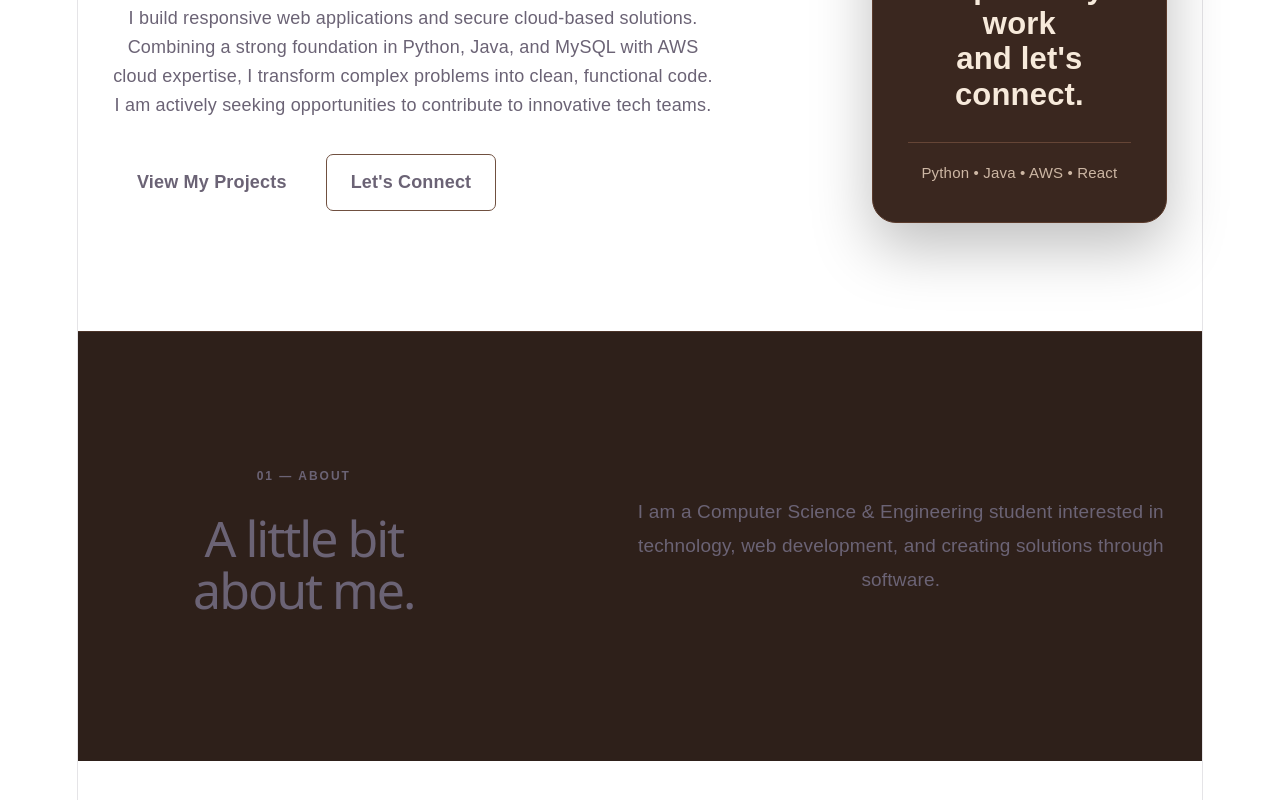
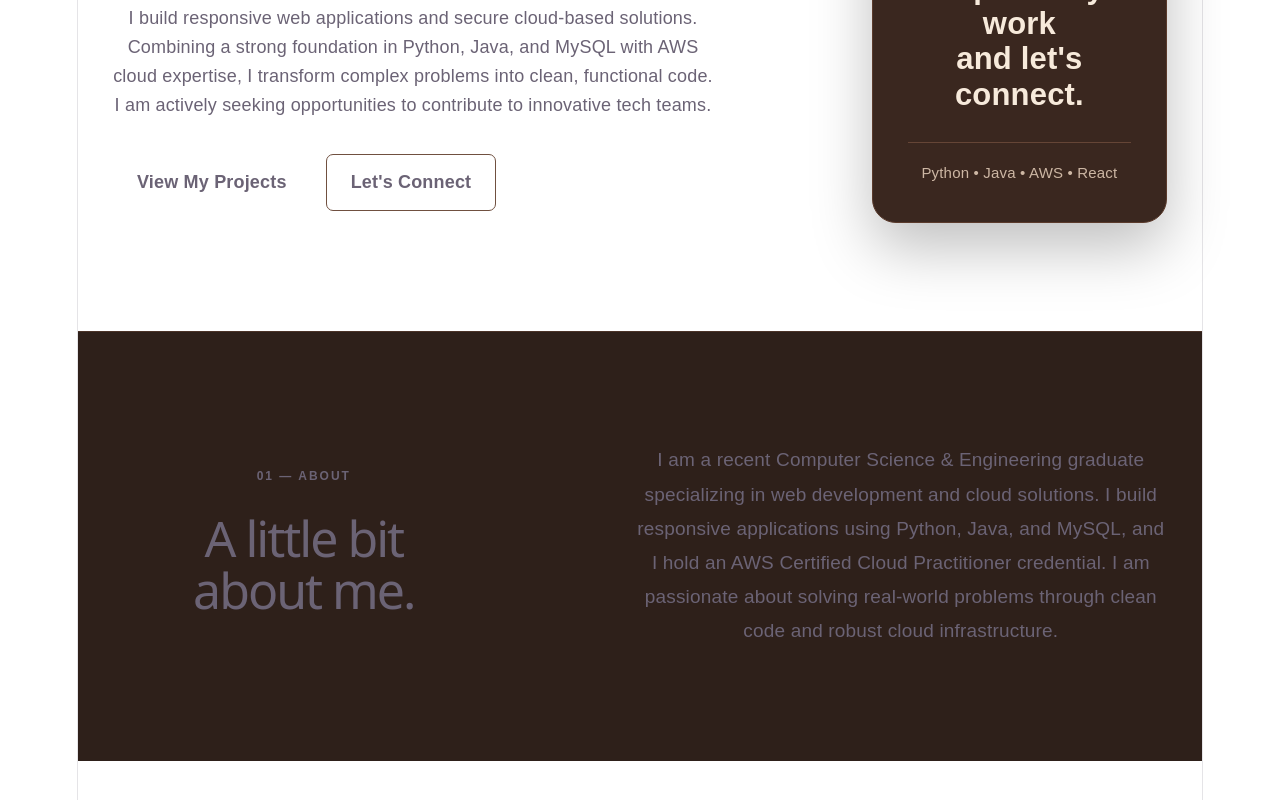
Before and after one commit to LOTHs25/my-portfolio, a React (Vite) app: page / in a window 1280 px wide. Shown: the part 456-1256 px from the top of the page. Built offline with nearby package versions, Linux system fonts and the light colour scheme.

Commit message:
Updated about and contact sections

```diff
--- a/src/components/About.jsx
+++ b/src/components/About.jsx
@@ -13,9 +13,11 @@ function About() {
 
       <div className="about-content">
         <p>
-          I am a Computer Science & Engineering student interested in
-          technology, web development, and creating solutions through
-          software.
+          I am a recent Computer Science & Engineering graduate specializing in
+          web development and cloud solutions. I build responsive applications
+          using Python, Java, and MySQL, and I hold an AWS Certified Cloud
+          Practitioner credential. I am passionate about solving real-world
+          problems through clean code and robust cloud infrastructure.
         </p>
       </div>
     </section>
```
